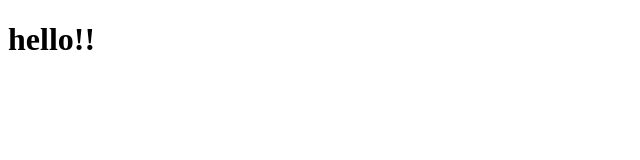
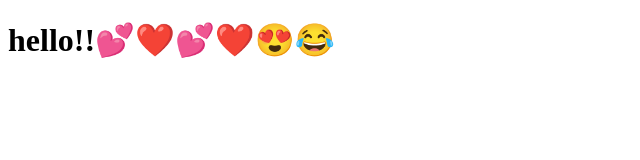
Before and after one commit to s0548411104-gif/lesson-git, a plain HTML site: page html.html in a window 1280 px wide. Shown: the whole page, without its empty margins (0-640 px from the left). Drawn offline with Linux system fonts and the light colour scheme.

Commit message:
sul&sari

```diff
--- a/html.html
+++ b/html.html
@@ -6,6 +6,6 @@
     <title>Document</title>
 </head>
 <body>
-    <h1>hello!!</h1>
+    <h1>hello!!💕❤️💕❤️😍😂</h1>
 </body>
 </html>
```
